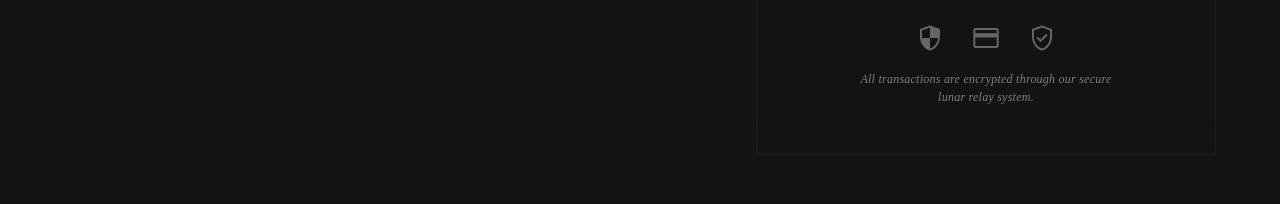
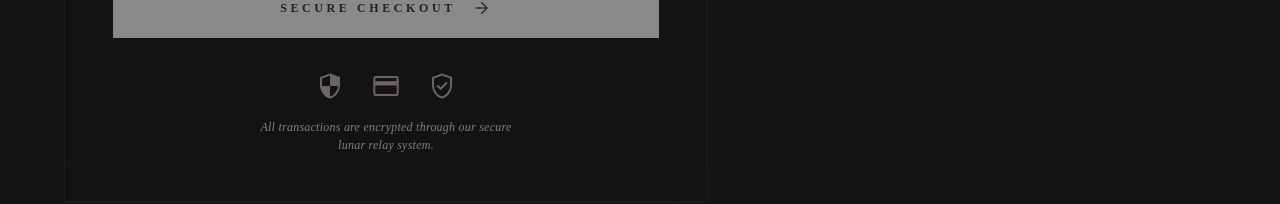
Before and after one commit to Pheonix-666/SOHARTH, a Next.js app: page /cart in a window 1280 px wide. Shown: the part 1144-1348 px from the top of the page. Built offline with nearby package versions, Linux system fonts and the light colour scheme; no server answers.

Commit message:
upgrade3

```diff
--- a/src/app/cart/page.tsx
+++ b/src/app/cart/page.tsx
@@ -181,67 +181,7 @@ export default function CartPage() {
         <div className="container">
 
           {/* Header */}
-          {/* Address Form (mobile) */}
-          <div className="auth-container" style={{ marginBottom: '2rem' }}>
-            <div className="auth-form">
-              <h2 style={{ color: '#e5e2e0', marginBottom: '1rem' }}>Shipping Address</h2>
 
-              {savedAddresses.length > 0 && (
-                <div style={{ marginBottom: '1.5rem', display: 'flex', flexDirection: 'column', gap: '0.75rem' }}>
-                  {savedAddresses.map(addr => (
-                    <label key={addr.id} style={{ display: 'flex', alignItems: 'flex-start', gap: '0.75rem', cursor: 'pointer', padding: '1rem', border: selectedAddressId === addr.id ? '1px solid var(--primary)' : '1px solid rgba(229,226,224,0.1)', borderRadius: '4px', transition: 'border 0.2s' }}>
-                      <input type="radio" name="saved_address" checked={selectedAddressId === addr.id}
-                        onChange={() => {
-                          setSelectedAddressId(addr.id);
-                          setAddress({
-                            street: addr.street || addr.line1 || '',
-                            city: addr.city || '',
-                            state: addr.state || '',
-                            zip: addr.zip || addr.pincode || '',
-                            country: addr.country || 'India'
-                          });
-                        }}
-                        style={{ marginTop: '4px', accentColor: 'var(--primary)' }}
-                      />
-                      <div>
-                        <p className="font-label-caps" style={{ color: 'var(--primary)', marginBottom: '0.25rem' }}>{addr.label || 'Saved Address'}</p>
-                        <p style={{ color: 'var(--on-surface-variant)', fontSize: '13px', lineHeight: 1.5 }}>
-                          {addr.line1 || addr.street}{addr.line2 ? `, ${addr.line2}` : ''}<br/>
-                          {addr.city}, {addr.state} {addr.pincode || addr.zip}<br/>
-                          {addr.country || 'India'}
-                        </p>
-                      </div>
-                    </label>
-                  ))}
-                  <label style={{ display: 'flex', alignItems: 'center', gap: '0.75rem', cursor: 'pointer', padding: '1rem', border: selectedAddressId === 'new' ? '1px solid var(--primary)' : '1px solid rgba(229,226,224,0.1)', borderRadius: '4px', transition: 'border 0.2s' }}>
-                    <input type="radio" name="saved_address" checked={selectedAddressId === 'new'}
-                      onChange={() => {
-                        setSelectedAddressId('new');
-                        setAddress({ street: '', city: '', state: '', zip: '', country: '' });
-                      }}
-                      style={{ accentColor: 'var(--primary)' }}
-                    />
-                    <span style={{ color: '#e5e2e0', fontSize: '14px' }}>Use a new address</span>
-                  </label>
-                </div>
-              )}
-
-              {selectedAddressId === 'new' && (
-                <div style={{ animation: 'fadeIn 0.3s ease' }}>
-                  {['street', 'city', 'state', 'zip', 'country'].map(key => (
-                    <input
-                      key={key}
-                      type="text"
-                      placeholder={key.charAt(0).toUpperCase() + key.slice(1)}
-                      value={address[key as keyof typeof address]}
-                      onChange={e => setAddress({ ...address, [key]: e.target.value })}
-                      style={addressInputStyle}
-                    />
-                  ))}
-                </div>
-              )}
-            </div>
-          </div>
           <header style={{ marginBottom: '4rem' }}>
             <h1 className="font-headline-lg" style={{ color: 'var(--primary)', marginBottom: '1rem' }}>Your Selection</h1>
             <p className="font-body-lg" style={{ color: 'var(--on-surface-variant)', maxWidth: '500px' }}>
@@ -308,6 +248,68 @@ export default function CartPage() {
                 </div>
               ))}
             </section>
+
+                      {/* Address Form (mobile) */}
+          <div className="auth-container" style={{ marginBottom: '2rem' }}>
+            <div className="auth-form">
+              <h2 style={{ color: '#e5e2e0', marginBottom: '1rem' }}>Shipping Address</h2>
+
+              {savedAddresses.length > 0 && (
+                <div style={{ marginBottom: '1.5rem', display: 'flex', flexDirection: 'column', gap: '0.75rem' }}>
+                  {savedAddresses.map(addr => (
+                    <label key={addr.id} style={{ display: 'flex', alignItems: 'flex-start', gap: '0.75rem', cursor: 'pointer', padding: '1rem', border: selectedAddressId === addr.id ? '1px solid var(--primary)' : '1px solid rgba(229,226,224,0.1)', borderRadius: '4px', transition: 'border 0.2s' }}>
+                      <input type="radio" name="saved_address" checked={selectedAddressId === addr.id}
+                        onChange={() => {
+                          setSelectedAddressId(addr.id);
+                          setAddress({
+                            street: addr.street || addr.line1 || '',
+                            city: addr.city || '',
+                            state: addr.state || '',
+                            zip: addr.zip || addr.pincode || '',
+                            country: addr.country || 'India'
+                          });
+                        }}
+                        style={{ marginTop: '4px', accentColor: 'var(--primary)' }}
+                      />
+                      <div>
+                        <p className="font-label-caps" style={{ color: 'var(--primary)', marginBottom: '0.25rem' }}>{addr.label || 'Saved Address'}</p>
+                        <p style={{ color: 'var(--on-surface-variant)', fontSize: '13px', lineHeight: 1.5 }}>
+                          {addr.line1 || addr.street}{addr.line2 ? `, ${addr.line2}` : ''}<br/>
+                          {addr.city}, {addr.state} {addr.pincode || addr.zip}<br/>
+                          {addr.country || 'India'}
+                        </p>
+                      </div>
+                    </label>
+                  ))}
+                  <label style={{ display: 'flex', alignItems: 'center', gap: '0.75rem', cursor: 'pointer', padding: '1rem', border: selectedAddressId === 'new' ? '1px solid var(--primary)' : '1px solid rgba(229,226,224,0.1)', borderRadius: '4px', transition: 'border 0.2s' }}>
+                    <input type="radio" name="saved_address" checked={selectedAddressId === 'new'}
+                      onChange={() => {
+                        setSelectedAddressId('new');
+                        setAddress({ street: '', city: '', state: '', zip: '', country: '' });
+                      }}
+                      style={{ accentColor: 'var(--primary)' }}
+                    />
+                    <span style={{ color: '#e5e2e0', fontSize: '14px' }}>Use a new address</span>
+                  </label>
+                </div>
+              )}
+
+              {selectedAddressId === 'new' && (
+                <div style={{ animation: 'fadeIn 0.3s ease' }}>
+                  {['street', 'city', 'state', 'zip', 'country'].map(key => (
+                    <input
+                      key={key}
+                      type="text"
+                      placeholder={key.charAt(0).toUpperCase() + key.slice(1)}
+                      value={address[key as keyof typeof address]}
+                      onChange={e => setAddress({ ...address, [key]: e.target.value })}
+                      style={addressInputStyle}
+                    />
+                  ))}
+                </div>
+              )}
+            </div>
+          </div>
 
             {/* Order Summary Panel */}
             <aside>
--- a/src/app/globals.css
+++ b/src/app/globals.css
@@ -283,6 +283,12 @@ main {
   -webkit-backdrop-filter: blur(24px);
   background: rgba(20, 19, 19, 0.7);
   border-bottom: 1px solid rgba(255, 255, 255, 0.08);
+  padding: 1.25rem 0;
+  transition: padding 0.4s ease, background 0.4s ease, border 0.4s ease;
+}
+
+.glass-nav.scrolled {
+  padding: 0.75rem 0;
 }
 
 /* ===========================
@@ -374,6 +380,41 @@ main {
 
 .product-card:hover .card-image img {
   transform: scale(1.05);
+}
+
+/* ===========================
+   PRODUCT GALLERY & PAGE
+   =========================== */
+.product-main {
+  padding-top: 7.5rem;
+}
+.product-gallery {
+  display: flex;
+  flex-direction: column;
+  gap: 1rem;
+}
+.product-gallery-main {
+  position: relative;
+  aspect-ratio: 4/5;
+  overflow: hidden;
+  background-color: var(--surface-container);
+}
+.product-gallery-thumbnails {
+  display: grid;
+  grid-template-columns: repeat(auto-fill, minmax(80px, 1fr));
+  gap: 1rem;
+}
+.product-gallery-thumb {
+  position: relative;
+  aspect-ratio: 1/1;
+  overflow: hidden;
+  background-color: var(--surface-container);
+  cursor: pointer;
+  outline: 1px solid transparent;
+  transition: outline 0.3s ease;
+}
+.product-gallery-thumb.active {
+  outline: 1px solid var(--primary);
 }
 
 /* ===========================
@@ -915,6 +956,13 @@ details summary::-webkit-details-marker {
   .filter-bar::-webkit-scrollbar { display: none; }
 
   /* ─── PRODUCT DETAIL ─── */
+  .nav-product-page {
+    padding-bottom: 0 !important;
+    border-bottom: none !important;
+  }
+  .product-main {
+    padding-top: 5rem !important;
+  }
   .product-detail-grid {
     grid-template-columns: 1fr !important;
     gap: 2rem !important;
@@ -925,6 +973,35 @@ details summary::-webkit-details-marker {
   }
   .design-rationale-grid {
     grid-template-columns: 1fr !important;
+  }
+  .product-gallery {
+    gap: 0.5rem;
+  }
+  .product-gallery-thumbnails {
+    display: flex;
+    overflow-x: auto;
+    scroll-snap-type: x mandatory;
+    gap: 0.5rem;
+    padding-bottom: 0.5rem;
+    -webkit-overflow-scrolling: touch;
+    scrollbar-width: none;
+  }
+  .product-gallery-thumbnails::-webkit-scrollbar {
+    display: none;
+  }
+  .product-gallery-thumb {
+    flex: 0 0 80px;
+    scroll-snap-align: start;
+  }
+  .product-gallery-main {
+    aspect-ratio: 1/1;
+    width: 85%;
+    margin: 0 auto;
+    border-radius: 8px;
+  }
+  .add-to-bag-btn {
+    padding: 1rem !important;
+    font-size: 11px !important;
   }
 
   /* ─── CART PAGE ─── */
--- a/src/components/Navbar.tsx
+++ b/src/components/Navbar.tsx
@@ -4,6 +4,7 @@ import Image from 'next/image';
 import { useEffect, useState, useRef } from 'react';
 import { useCart } from '@/context/CartContext';
 import { useAuth } from '@/context/AuthContext';
+import { usePathname } from 'next/navigation';
 
 export default function Navbar() {
   const [scrolled, setScrolled]   = useState(false);
@@ -13,6 +14,7 @@ export default function Navbar() {
 
   const { cartCount, isHydrated } = useCart();
   const { user, profile, signOut } = useAuth();
+  const pathname = usePathname();
 
   const handleProfileEnter = () => {
     if (profileTimeout.current) clearTimeout(profileTimeout.current);
@@ -38,14 +40,12 @@ export default function Navbar() {
   return (
     <>
       <nav
-        className="glass-nav"
+        className={`glass-nav ${scrolled ? 'scrolled' : ''} ${pathname?.startsWith('/products/') ? 'nav-product-page' : ''}`}
         style={{
           position: 'fixed',
           top: 0,
           width: '100%',
           zIndex: 50,
-          padding: scrolled ? '0.75rem 0' : '1.25rem 0',
-          transition: 'padding 0.4s ease',
         }}
       >
         <div
```
Also changed, not shown: src/app/products/[id]/page.tsx (+17 -15 lines).
